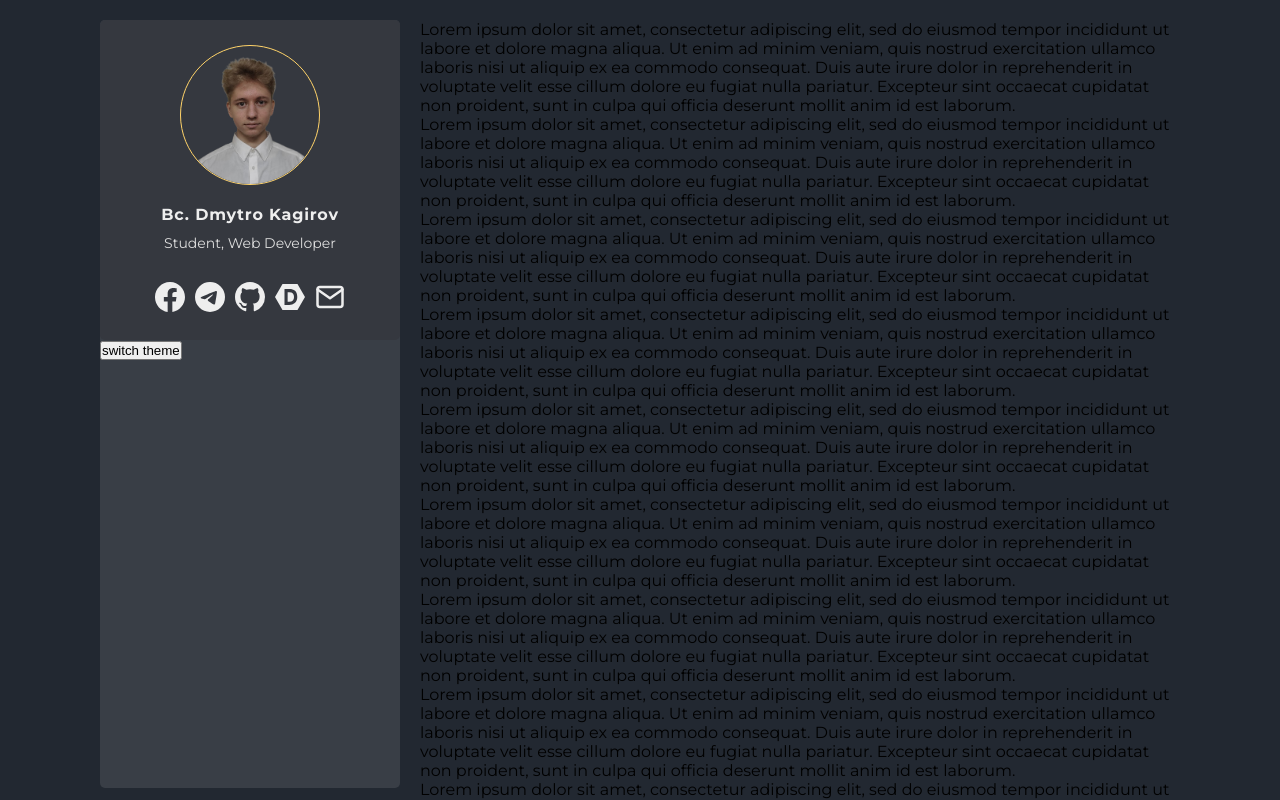
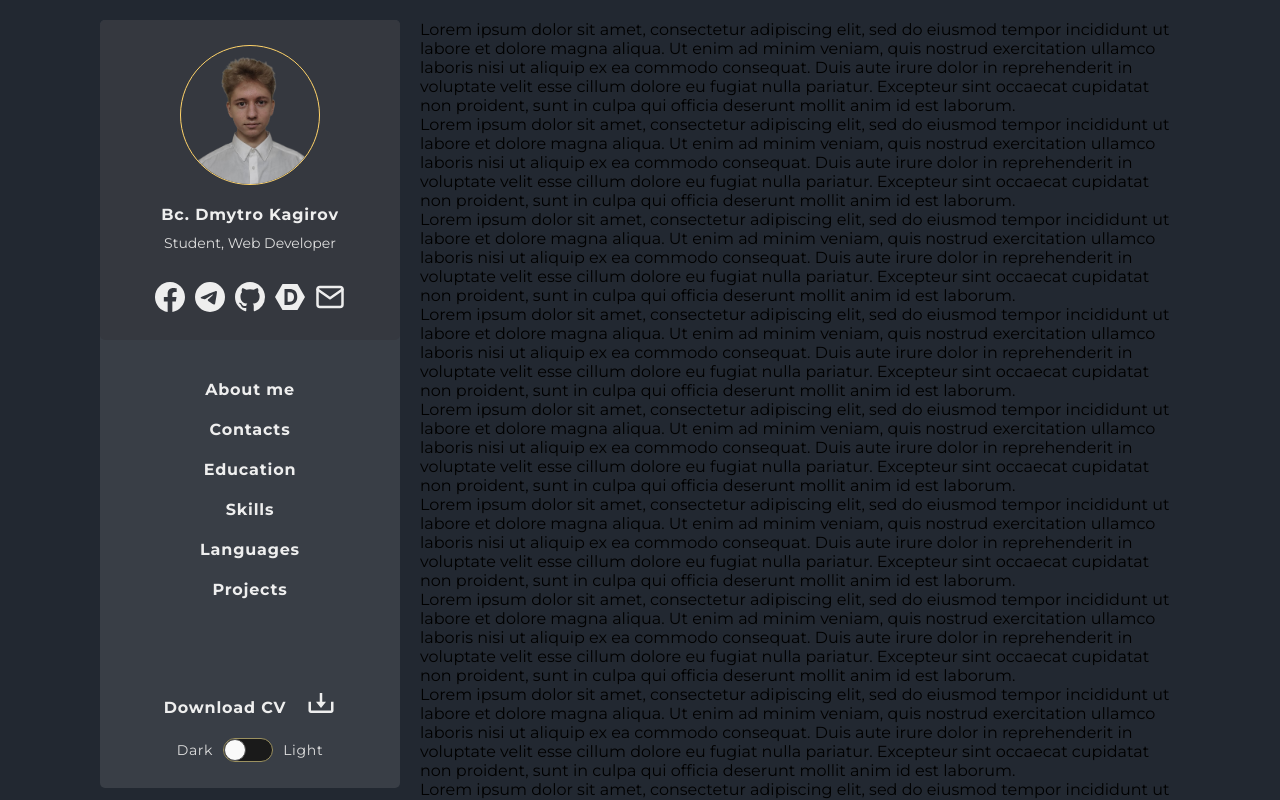
Before and after one commit to Dmytro27Ind/web-cv, a React (Create React App) app: page / in a window 1280 px wide. Shown: the top 800 px of the page. Built offline with nearby package versions, Linux system fonts and the light colour scheme.

Commit message:
sidebar changed

```diff
--- a/package.json
+++ b/package.json
@@ -12,6 +12,7 @@
     "react-icons": "^4.7.1",
     "react-redux": "^8.0.5",
     "react-scripts": "5.0.1",
+    "react-toggle": "^4.1.3",
     "redux": "^4.2.0",
     "sass": "^1.57.1",
     "web-vitals": "^2.1.4"
--- a/src/components/Main.jsx
+++ b/src/components/Main.jsx
@@ -3,7 +3,7 @@ import "../styles/Main.css"
 
 function Main() {
   return (
-    <div className="main">
+    <div className="main" id='main'>
         <p>Lorem ipsum dolor sit amet, consectetur adipiscing elit, sed do eiusmod tempor incididunt ut labore et dolore magna aliqua. Ut enim ad minim veniam, quis nostrud exercitation ullamco laboris nisi ut aliquip ex ea commodo consequat. Duis aute irure dolor in reprehenderit in voluptate velit esse cillum dolore eu fugiat nulla pariatur. Excepteur sint occaecat cupidatat non proident, sunt in culpa qui officia deserunt mollit anim id est laborum.</p>
         <p>Lorem ipsum dolor sit amet, consectetur adipiscing elit, sed do eiusmod tempor incididunt ut labore et dolore magna aliqua. Ut enim ad minim veniam, quis nostrud exercitation ullamco laboris nisi ut aliquip ex ea commodo consequat. Duis aute irure dolor in reprehenderit in voluptate velit esse cillum dolore eu fugiat nulla pariatur. Excepteur sint occaecat cupidatat non proident, sunt in culpa qui officia deserunt mollit anim id est laborum.</p>
         <p>Lorem ipsum dolor sit amet, consectetur adipiscing elit, sed do eiusmod tempor incididunt ut labore et dolore magna aliqua. Ut enim ad minim veniam, quis nostrud exercitation ullamco laboris nisi ut aliquip ex ea commodo consequat. Duis aute irure dolor in reprehenderit in voluptate velit esse cillum dolore eu fugiat nulla pariatur. Excepteur sint occaecat cupidatat non proident, sunt in culpa qui officia deserunt mollit anim id est laborum.</p>
--- a/src/components/Sidebar.jsx
+++ b/src/components/Sidebar.jsx
@@ -3,6 +3,8 @@ import { useDispatch } from "react-redux/es/exports";
 import "../styles/Sidebar.css"
 import allActions from "../store/actions"
 import ContactIcon from './UI/contactIcon/ContactIcon';
+import { BiDownload } from 'react-icons/bi'
+import ThemeToggle from './UI/toggle/ThemeToggle';
 
 function Sidebar() {
   const dispatch = useDispatch()
@@ -21,7 +23,27 @@ function Sidebar() {
               <ContactIcon link='mailto:dmytro27kagirov@gmail.com' name="gmail"/>
             </div>
         </div>
-        <button onClick={() => dispatch(allActions.switchTheme())}>switch theme</button>
+        <div className='sidebar__nav'>
+          <ul>
+            <li><a href="#main">About me</a></li>
+            <li><a href="#main">Contacts</a></li>
+            <li><a href="#main">Education</a></li>
+            <li><a href="#main">Skills</a></li>
+            <li><a href="#main">Languages</a></li>
+            <li><a href="#main">Projects</a></li>
+          </ul>
+        </div>
+        <div className='sidebar__footer-wrapper'>
+          <div className='sidebar__footer'>
+            <div className='sidebar__download'>
+              <a href="#main">
+                <span>Download CV</span>
+                <BiDownload className='sidebar__download-icon'/>
+              </a>
+            </div>
+            <ThemeToggle onChange={() => dispatch(allActions.switchTheme())}/>
+          </div>
+        </div>
     </div>
   )
 }
--- /dev/null
+++ b/src/components/UI/toggle/ThemeToggle.jsx
@@ -0,0 +1,28 @@
+import React, { useState } from 'react'
+import { useSelector } from "react-redux/es/exports";
+import Toggle from 'react-toggle'
+import './Toggle.css'
+
+function ThemeToggle({onChange}) {
+  const theme = useSelector(state => state.theme.theme)
+  const [isDarkTheme] = useState(theme === 'dark')
+
+  return (
+    <label className='custom-toggle'>
+        <span>Dark</span>
+        <Toggle
+            defaultChecked={!isDarkTheme}
+            icons={{
+              checked: null,
+              unchecked: null,
+            }}
+            onChange={() => {
+              onChange();
+            }}
+        />
+        <span>Light</span>
+    </label>
+  )
+}
+
+export default ThemeToggle
--- /dev/null
+++ b/src/components/UI/toggle/Toggle.css
@@ -0,0 +1,155 @@
+.react-toggle {
+    touch-action: pan-x;
+
+    display: inline-block;
+    position: relative;
+    cursor: pointer;
+    background-color: transparent;
+    border: 0;
+    padding: 0;
+
+    -webkit-touch-callout: none;
+    -webkit-user-select: none;
+    -khtml-user-select: none;
+    -moz-user-select: none;
+    -ms-user-select: none;
+    user-select: none;
+
+    -webkit-tap-highlight-color: rgba(0,0,0,0);
+    -webkit-tap-highlight-color: transparent;
+    }
+
+    .react-toggle-screenreader-only {
+    border: 0;
+    clip: rect(0 0 0 0);
+    height: 1px;
+    margin: -1px;
+    overflow: hidden;
+    padding: 0;
+    position: absolute;
+    width: 1px;
+    }
+
+    .react-toggle--disabled {
+    cursor: not-allowed;
+    opacity: 0.5;
+    -webkit-transition: opacity 0.25s;
+    transition: opacity 0.25s;
+    }
+    .react-toggle-track {
+    width: 50px;
+    height: 24px;
+    padding: 0;
+    border-radius: 30px;
+    background-color: #1a1a1a;
+    border: 1px solid #9b9160;
+    -webkit-transition: all 0.2s ease;
+    -moz-transition: all 0.2s ease;
+    transition: all 0.2s ease;
+    }
+
+    .react-toggle:hover:not(.react-toggle--disabled) .react-toggle-track {
+    background-color: #101010;
+    }
+
+    .react-toggle--checked .react-toggle-track {
+    background-color: #fcca54;
+    }
+
+    .react-toggle--checked:hover:not(.react-toggle--disabled) .react-toggle-track {
+    background-color: #FFD369;
+    }
+
+    .react-toggle-track-check {
+    position: absolute;
+    width: 14px;
+    height: 10px;
+    top: 0px;
+    bottom: 0px;
+    margin-top: auto;
+    margin-bottom: auto;
+    line-height: 0;
+    left: 8px;
+    opacity: 0;
+    -webkit-transition: opacity 0.25s ease;
+    -moz-transition: opacity 0.25s ease;
+    transition: opacity 0.25s ease;
+    }
+
+    .react-toggle--checked .react-toggle-track-check {
+    opacity: 1;
+    -webkit-transition: opacity 0.25s ease;
+    -moz-transition: opacity 0.25s ease;
+    transition: opacity 0.25s ease;
+    }
+
+    .react-toggle-track-x {
+    position: absolute;
+    width: 10px;
+    height: 10px;
+    top: 0px;
+    bottom: 0px;
+    margin-top: auto;
+    margin-bottom: auto;
+    line-height: 0;
+    right: 10px;
+    opacity: 1;
+    -webkit-transition: opacity 0.25s ease;
+    -moz-transition: opacity 0.25s ease;
+    transition: opacity 0.25s ease;
+    }
+
+    .react-toggle--checked .react-toggle-track-x {
+    opacity: 0;
+    }
+
+    .react-toggle-thumb {
+    transition: all 0.5s cubic-bezier(0.23, 1, 0.32, 1) 0ms;
+    position: absolute;
+    top: 1px;
+    left: 1px;
+    width: 22px;
+    height: 22px;
+    border: 1px solid #4D4D4D;
+    border-radius: 50%;
+    background-color: #FAFAFA;
+
+    -webkit-box-sizing: border-box;
+    -moz-box-sizing: border-box;
+    box-sizing: border-box;
+
+    -webkit-transition: all 0.25s ease;
+    -moz-transition: all 0.25s ease;
+    transition: all 0.25s ease;
+    }
+
+    .react-toggle--checked .react-toggle-thumb {
+    left: 27px;
+    border-color: #FFD369;
+    }
+
+    .react-toggle--focus .react-toggle-thumb {
+    -webkit-box-shadow: 0px 0px 3px 2px #e0d100;
+    -moz-box-shadow: 0px 0px 3px 2px #e0c600;
+    box-shadow: 0px 0px 2px 3px #e0be00;
+    }
+
+    .react-toggle:active:not(.react-toggle--disabled) .react-toggle-thumb {
+    -webkit-box-shadow: 0px 0px 5px 5px #e0d100;
+    -moz-box-shadow: 0px 0px 5px 5px #e0c600;
+    box-shadow: 0px 0px 5px 5px #e0be00;
+    }
+
+.custom-toggle {
+    display: flex;
+    align-items: center;
+    gap: 10px;
+}
+
+.custom-toggle span {
+    font-weight: 400;
+    font-size: 14px;
+    line-height: 17px;
+    letter-spacing: 0.05em;
+    color: var(--text-secondary);
+}
--- a/src/styles/Sidebar.css
+++ b/src/styles/Sidebar.css
@@ -46,3 +46,65 @@
     color: var(--text-secondary);
     margin-top: 10px;
 }
+
+.sidebar__nav {
+    margin-top: 40px;
+}
+
+.sidebar__nav ul {
+    display: flex;
+    flex-direction: column;
+    align-items: center;
+    gap: 20px;
+    list-style-type: none;
+}
+
+.sidebar__nav a {
+    color: var(--text-primary);
+    text-decoration: none;
+    font-weight: 700;
+    font-size: 16px;
+    line-height: 20px;
+    letter-spacing: 0.05em;
+}
+
+.sidebar__nav a:hover {
+    color: var(--accent);
+}
+
+.sidebar__footer-wrapper {
+    position: fixed;
+    width: 300px;
+    top: 86%;
+}
+
+.sidebar__footer {
+    display: flex;
+    flex-direction: column;
+    align-items: center;
+    gap: 20px;
+}
+
+.sidebar__download a {
+    display: flex;
+    gap: 20px;
+    color: var(--text-primary);
+    text-decoration: none;
+    font-weight: 700;
+    font-size: 16px;
+    line-height: 20px;
+    letter-spacing: 0.05em;
+}
+
+.sidebar__download a:hover {
+    color: var(--accent);
+}
+
+.sidebar__download span {
+    align-self: flex-end;
+}
+
+.sidebar__download-icon {
+    width: 30px;
+    height: 30px;
+}
--- a/src/styles/theme-variables.module.scss
+++ b/src/styles/theme-variables.module.scss
@@ -21,7 +21,7 @@ $yellow: #FFD369;
     --comp-bg-2: #{$grey-2};
     --accent: #{$yellow};
     --text-primary: #{$dark-grey};
-    --text-secondary: #{$light-grey-2};
+    --text-secondary: #{$grey-2};
 }
 
 [data-theme='dark'] {
```
Also changed, not shown: 1 other file (tests, documents, lock files or other folders).
